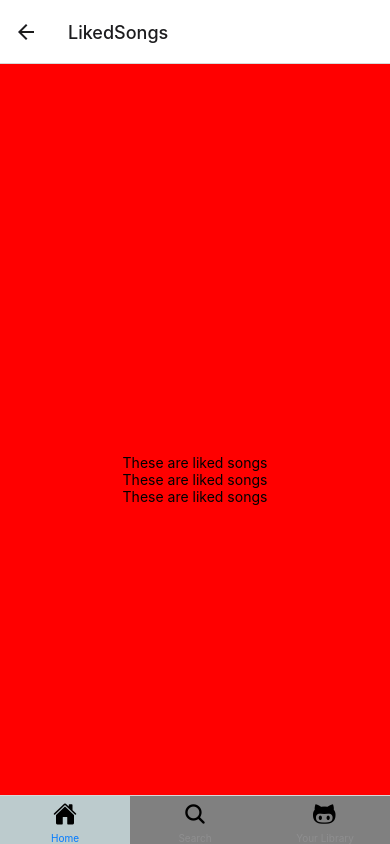
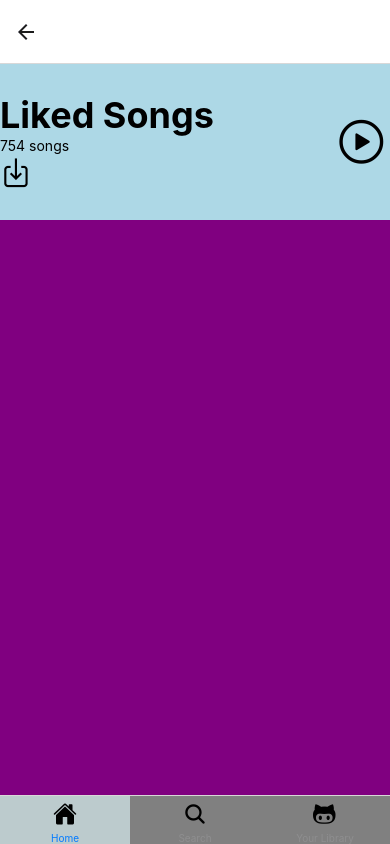
Before and after one commit to MattOrtner/react-native-spotify, a React Native app: screen /LikedSongs in a window 390 px wide. Built offline with nearby package versions, Linux system fonts and the light colour scheme.

Commit message:
top container create

```diff
--- a/App.js
+++ b/App.js
@@ -14,7 +14,11 @@ const Stack = createNativeStackNavigator();
 export default function App() {
   function HomeStack() {
     return (
-      <Stack.Navigator>
+      <Stack.Navigator
+        screenOptions={{
+          headerStyle: { backgroundColor: "#ffff" },
+        }}
+      >
         <Stack.Screen
           name="Tabs"
           component={HomeScreen}
@@ -22,7 +26,13 @@ export default function App() {
             headerShown: false,
           }}
         />
-        <Stack.Screen name="LikedSongs" component={LikedSongsScreen} />
+        <Stack.Screen
+          name="LikedSongs"
+          component={LikedSongsScreen}
+          options={{
+            headerTitle: "",
+          }}
+        />
       </Stack.Navigator>
     );
   }
@@ -30,7 +40,6 @@ export default function App() {
     <NavigationContainer>
       <Tab.Navigator
         screenOptions={{
-          headerStyle: { backgroundColor: "#f277c5" },
           tabBarStyle: {
             position: "absolute",
           },
--- a/components/HeaderBar.js
+++ b/components/HeaderBar.js
@@ -5,11 +5,11 @@ const HeaderBar = () => {
   function chooseGreeting() {
     const hours = new Date().getHours();
     if (hours < 12) {
-      return "Good Morning";
+      return "Good morning";
     } else if (hours < 18) {
-      return "Good Afternoon";
+      return "Good afternoon";
     } else {
-      return "Good Evening";
+      return "Good evening";
     }
   }
 
--- /dev/null
+++ b/components/SingleSong.js
@@ -0,0 +1,48 @@
+import { StyleSheet, Text, View } from "react-native";
+import { Ionicons, Entypo } from "@expo/vector-icons";
+
+import React from "react";
+
+const SingleSong = ({ title, artist }) => {
+  return (
+    <View style={styles.container}>
+      <View style={styles.albumCover}></View>
+      <View style={styles.detailsContainer}>
+        <Text style={styles.artist}>{artist}</Text>
+        <Text style={styles.title}>{title}</Text>
+      </View>
+      <Ionicons name="heart-outline" size={24} color="white" />
+      <Entypo name="dots-three-horizontal" size={24} color="white" />
+    </View>
+  );
+};
+
+export default SingleSong;
+
+const styles = StyleSheet.create({
+  container: {
+    flexDirection: "row",
+    flex: 1,
+    width: "100%",
+    backgroundColor: "blue",
+  },
+  albumCover: {
+    backgroundColor: "black",
+    height: 30,
+    width: 30,
+  },
+  detailsContainer: {
+    justifyContent: "center",
+  },
+  artist: {
+    fontWeight: "bold",
+  },
+  song: {
+    justifyContent: "center",
+    alignContent: "center",
+    height: 25,
+    borderColor: "blue",
+    borderWidth: 2,
+    width: "100%",
+  },
+});
--- /dev/null
+++ b/data/Dummy-Songs.js
@@ -0,0 +1,157 @@
+export const DUMMY_SONGS = [
+  {
+    artist: "Artist Name",
+    songTitle: "Song Title",
+    id: new Date().getSeconds() + Math.random() * 10,
+  },
+  {
+    artist: "Artist Name",
+    songTitle: "Song Title",
+    id: new Date().getSeconds() + Math.random() * 10,
+  },
+  {
+    artist: "Artist Name",
+    songTitle: "Song Title",
+    id: new Date().getSeconds() + Math.random() * 10,
+  },
+  {
+    artist: "Artist Name",
+    songTitle: "Song Title",
+    id: new Date().getSeconds() + Math.random() * 10,
+  },
+  {
+    artist: "Artist Name",
+    songTitle: "Song Title",
+    id: new Date().getSeconds() + Math.random() * 10,
+  },
+  {
+    artist: "Artist Name",
+    songTitle: "Song Title",
+    id: new Date().getSeconds() + Math.random() * 10,
+  },
+  {
+    artist: "Artist Name",
+    songTitle: "Song Title",
+    id: new Date().getSeconds() + Math.random() * 10,
+  },
+  {
+    artist: "Artist Name",
+    songTitle: "Song Title",
+    id: new Date().getSeconds() + Math.random() * 10,
+  },
+  {
+    artist: "Artist Name",
+    songTitle: "Song Title",
+    id: new Date().getSeconds() + Math.random() * 10,
+  },
+  {
+    artist: "Artist Name",
+    songTitle: "Song Title",
+    id: new Date().getSeconds() + Math.random() * 10,
+  },
+  {
+    artist: "Artist Name",
+    songTitle: "Song Title",
+    id: new Date().getSeconds() + Math.random() * 10,
+  },
+  {
+    artist: "Artist Name",
+    songTitle: "Song Title",
+    id: new Date().getSeconds() + Math.random() * 10,
+  },
+  {
+    artist: "Artist Name",
+    songTitle: "Song Title",
+    id: new Date().getSeconds() + Math.random() * 10,
+  },
+  {
+    artist: "Artist Name",
+    songTitle: "Song Title",
+    id: new Date().getSeconds() + Math.random() * 10,
+  },
+  {
+    artist: "Artist Name",
+    songTitle: "Song Title",
+    id: new Date().getSeconds() + Math.random() * 10,
+  },
+  {
+    artist: "Artist Name",
+    songTitle: "Song Title",
+    id: new Date().getSeconds() + Math.random() * 10,
+  },
+  {
+    artist: "Artist Name",
+    songTitle: "Song Title",
+    id: new Date().getSeconds() + Math.random() * 10,
+  },
+  {
+    artist: "Artist Name",
+    songTitle: "Song Title",
+    id: new Date().getSeconds() + Math.random() * 10,
+  },
+  {
+    artist: "Artist Name",
+    songTitle: "Song Title",
+    id: new Date().getSeconds() + Math.random() * 10,
+  },
+  {
+    artist: "Artist Name",
+    songTitle: "Song Title",
+    id: new Date().getSeconds() + Math.random() * 10,
+  },
+  {
+    artist: "Artist Name",
+    songTitle: "Song Title",
+    id: new Date().getSeconds() + Math.random() * 10,
+  },
+  {
+    artist: "Artist Name",
+    songTitle: "Song Title",
+    id: new Date().getSeconds() + Math.random() * 10,
+  },
+  {
+    artist: "Artist Name",
+    songTitle: "Song Title",
+    id: new Date().getSeconds() + Math.random() * 10,
+  },
+  {
+    artist: "Artist Name",
+    songTitle: "Song Title",
+    id: new Date().getSeconds() + Math.random() * 10,
+  },
+  {
+    artist: "Artist Name",
+    songTitle: "Song Title",
+    id: new Date().getSeconds() + Math.random() * 10,
+  },
+  {
+    artist: "Artist Name",
+    songTitle: "Song Title",
+    id: new Date().getSeconds() + Math.random() * 10,
+  },
+  {
+    artist: "Artist Name",
+    songTitle: "Song Title",
+    id: new Date().getSeconds() + Math.random() * 10,
+  },
+  {
+    artist: "Artist Name",
+    songTitle: "Song Title",
+    id: new Date().getSeconds() + Math.random() * 10,
+  },
+  {
+    artist: "Artist Name",
+    songTitle: "Song Title",
+    id: new Date().getSeconds() + Math.random() * 10,
+  },
+  {
+    artist: "Artist Name",
+    songTitle: "Song Title",
+    id: new Date().getSeconds() + Math.random() * 10,
+  },
+  {
+    artist: "Artist Name",
+    songTitle: "Song Title",
+    id: new Date().getSeconds() + Math.random() * 10,
+  },
+];
--- a/screens/LikedSongsScreen.js
+++ b/screens/LikedSongsScreen.js
@@ -1,13 +1,35 @@
-import { StyleSheet, Text, View } from "react-native";
-import React from "react";
-import { LinearGradient } from "expo-linear-gradient";
+import { StyleSheet, Text, View, Pressable, FlatList } from "react-native";
+import { Ionicons } from "@expo/vector-icons";
+import SingleSong from "../components/SingleSong";
+import DUMMY_SONGS from "../data/Dummy-Songs";
 
 const LikedSongsScreen = () => {
   return (
-    <View style={styles.container}>
-      <Text>These are liked songs</Text>
-      <Text>These are liked songs</Text>
-      <Text>These are liked songs</Text>
+    <View style={styles.screenContainer}>
+      <View style={styles.topOfScreen}>
+        <View styles={styles.topOfScreenLeft}>
+          <View style={styles.titleContainer}>
+            <Text style={styles.title}>Liked Songs</Text>
+          </View>
+          <View style={styles.lengthOfList}>
+            <Text>754 songs</Text>
+          </View>
+          <View style={styles.downloadIcon}>
+            <Ionicons name="download-outline" size={34} color="black" />
+          </View>
+        </View>
+        <View style={styles.topOfScreenRight}>
+          <View style={styles.rightTop}></View>
+          <View style={styles.rightBottom}>
+            <Ionicons name="play-circle-outline" size={54} color="black" />
+          </View>
+        </View>
+      </View>
+      <FlatList
+        data={DUMMY_SONGS}
+        style={{ flex: 1 }}
+        renderItem={SingleSong}
+      />
     </View>
   );
 };
@@ -15,15 +37,39 @@ const LikedSongsScreen = () => {
 export default LikedSongsScreen;
 
 const styles = StyleSheet.create({
-  container: {
+  screenContainer: {
+    backgroundColor: "purple",
+    alignItems: "center",
     flex: 1,
-    backgroundColor: "red",
+  },
+  topOfScreen: {
+    flexDirection: "row",
+    justifyContent: "space-between",
+    alignItems: "center",
+    backgroundColor: "lightblue",
+    height: "20%",
+    width: "100%",
+  },
+  topOfScreenLeft: {
     justifyContent: "center",
     alignItems: "center",
-    paddingTop: 50,
+    backgroundColor: "red",
+    paddingLeft: 10,
   },
-  background: {
+  topOfScreenRight: {
     justifyContent: "center",
-    alignItems: "center",
+  },
+  rightTop: {
+    flex: 1,
+  },
+  title: {
+    fontSize: 36,
+    fontWeight: "bold",
+  },
+  songContainer: {
+    flex: 1,
+    width: "100%",
+    borderColor: "red",
+    borderWidth: 2,
   },
 });
```
